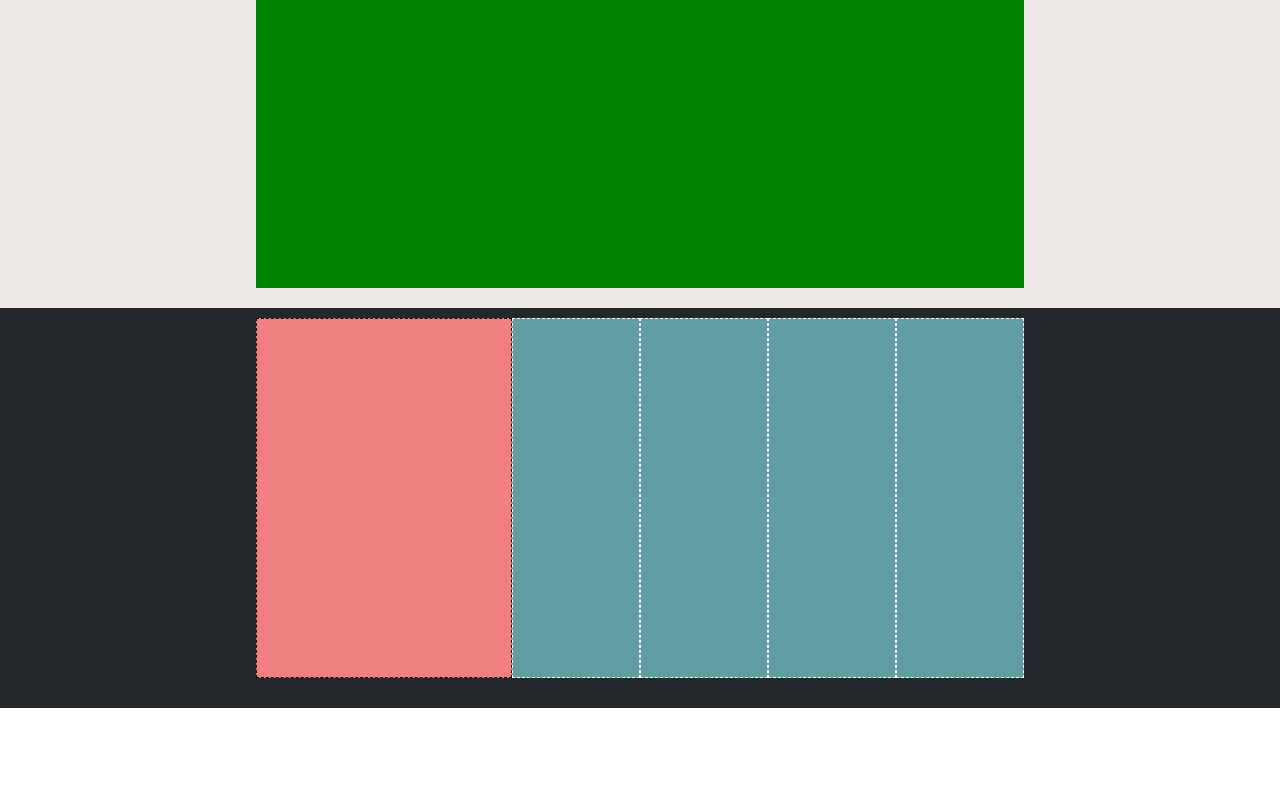
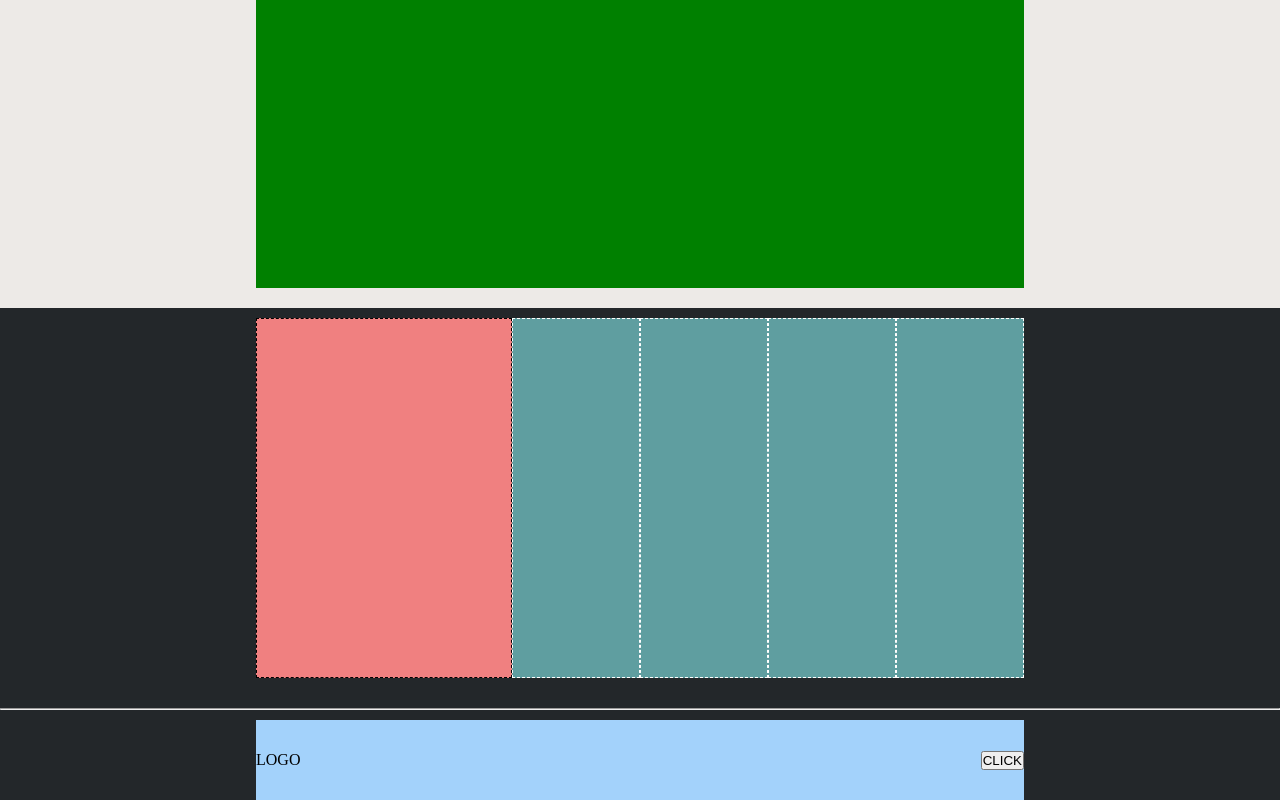
Before and after one commit to lucasens1/htmlcss-struttura-discord, a plain HTML site: page index.html in a window 1280 px wide. Shown: the part 1872-2672 px from the top of the page. Before the commit the page ends 2580 px from the top, so only its background shows below. Drawn offline with Linux system fonts and the light colour scheme.

Commit message:
add: added logo and button in the end of the page

```diff
--- a/css/style.css
+++ b/css/style.css
@@ -175,3 +175,20 @@
 /* /Prima parte */
 
 /*Seconda parte finale page*/
+.footer {
+    width: 100%;
+    height: 90px;
+    background-color: #23272a;
+    display: flex;
+    justify-content: space-around;
+}
+
+.pie{
+    margin: 10px 20% 0;
+    width: 100%;
+    height: 80px;
+    display: flex;
+    align-items: center;
+    justify-content: space-between;
+    background-color: #a3d2fb;
+}
--- a/index.html
+++ b/index.html
@@ -80,6 +80,14 @@
             </div>
         </div>
         <!-- /Foot primo -->
+        <hr>
+        <!-- Footer -->
+        <footer class="footer">
+            <div class="pie">
+                <span class="logopie">LOGO</span>
+                <button class="button">CLICK</button>
+            </div>
+        </footer>
 
     </div>
 
```
